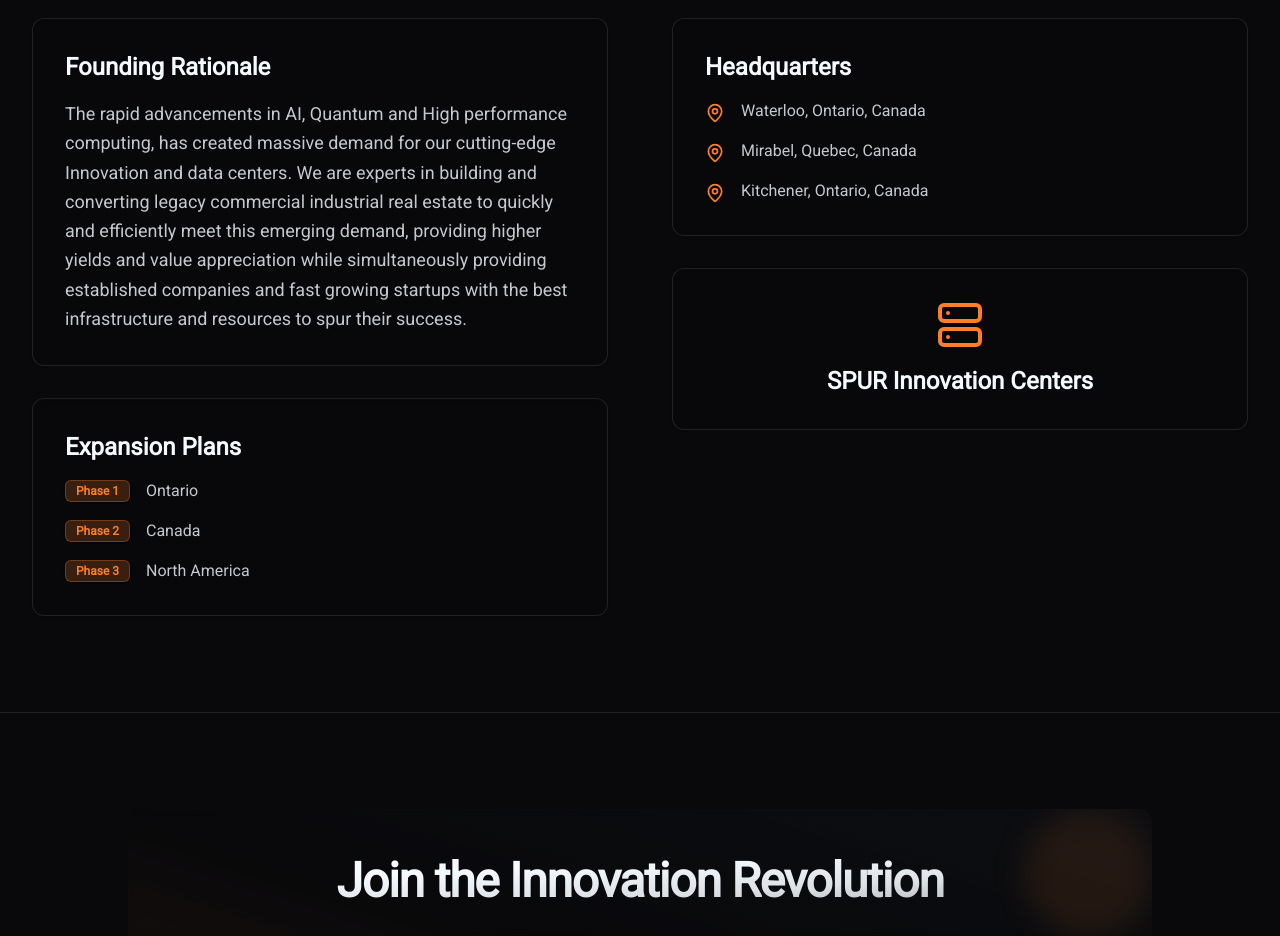
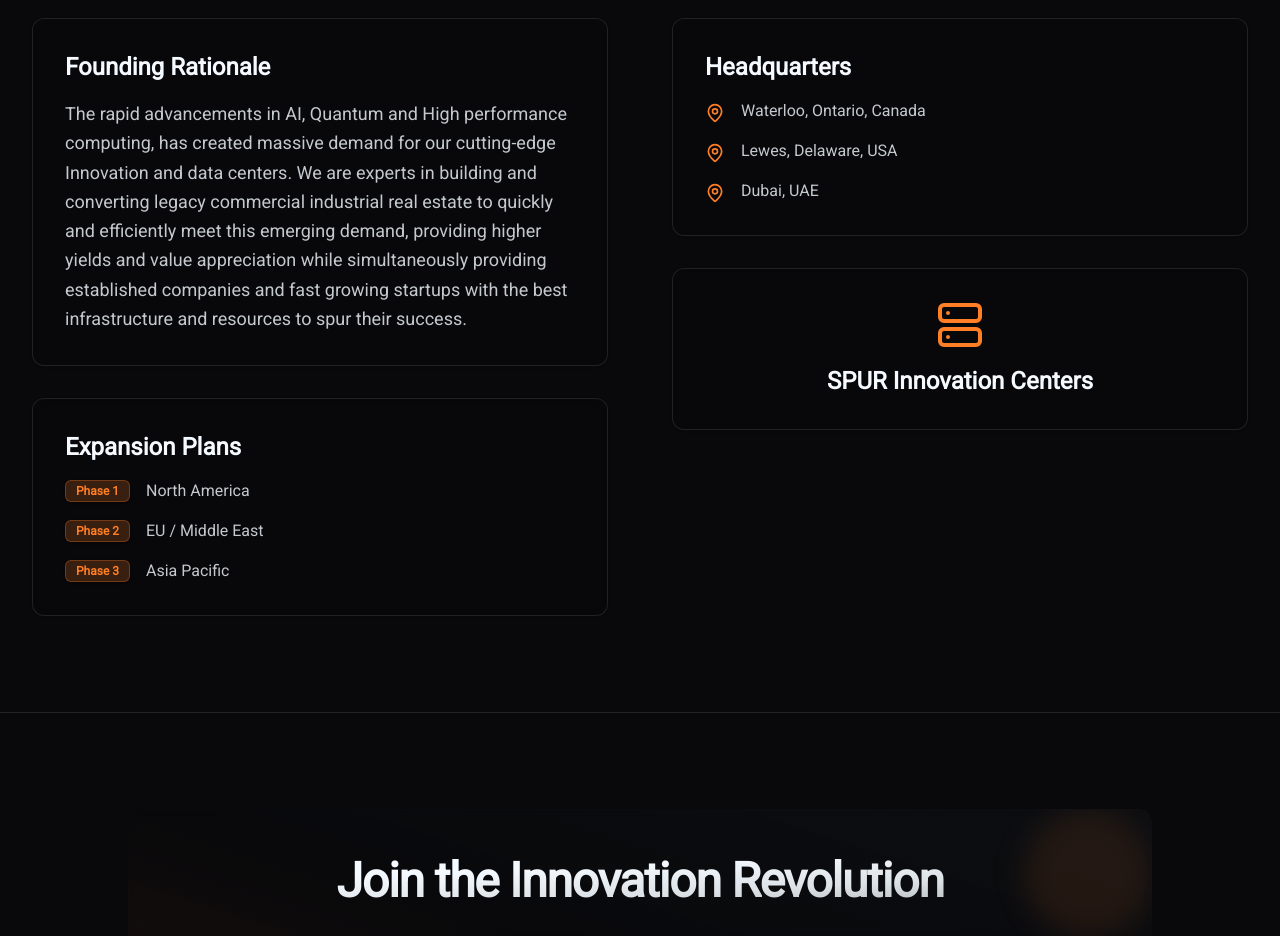
Before and after one commit to KonferCA/SPUR-Capital, a Next.js app: page /about in a window 1280 px wide. Shown: the part 4180-5116 px from the top of the page. Built offline with nearby package versions, Linux system fonts and the light colour scheme.

Commit message:
rollback change

```diff
--- a/app/about/page.tsx
+++ b/app/about/page.tsx
@@ -341,17 +341,17 @@
                                     <div className="space-y-4">
                                         <div className="flex items-center gap-4">
                                             <Badge className="bg-branding-orange/20 text-branding-orange border-branding-orange/30">Phase 1</Badge>
-                                            <p className="text-branding-white/80">Ontario</p>
+                                            <p className="text-branding-white/80">North America</p>
                                         </div>
 
                                         <div className="flex items-center gap-4">
                                             <Badge className="bg-branding-orange/20 text-branding-orange border-branding-orange/30">Phase 2</Badge>
-                                            <p className="text-branding-white/80">Canada</p>
+                                            <p className="text-branding-white/80">EU / Middle East</p>
                                         </div>
 
                                         <div className="flex items-center gap-4">
                                             <Badge className="bg-branding-orange/20 text-branding-orange border-branding-orange/30">Phase 3</Badge>
-                                            <p className="text-branding-white/80">North America</p>
+                                            <p className="text-branding-white/80">Asia Pacific</p>
                                         </div>
                                     </div>
                                 </CardContent>
@@ -371,12 +371,12 @@
 
                                         <div className="flex items-start gap-4">
                                             <MapPin className="h-5 w-5 text-branding-orange mt-1" />
-                                            <p className="text-branding-white/80">Mirabel, Quebec, Canada</p>
+                                            <p className="text-branding-white/80">Lewes, Delaware, USA</p>
                                         </div>
 
                                         <div className="flex items-start gap-4">
                                             <MapPin className="h-5 w-5 text-branding-orange mt-1" />
-                                            <p className="text-branding-white/80">Kitchener, Ontario, Canada</p>
+                                            <p className="text-branding-white/80">Dubai, UAE</p>
                                         </div>
                                     </div>
                                 </CardContent>
```
